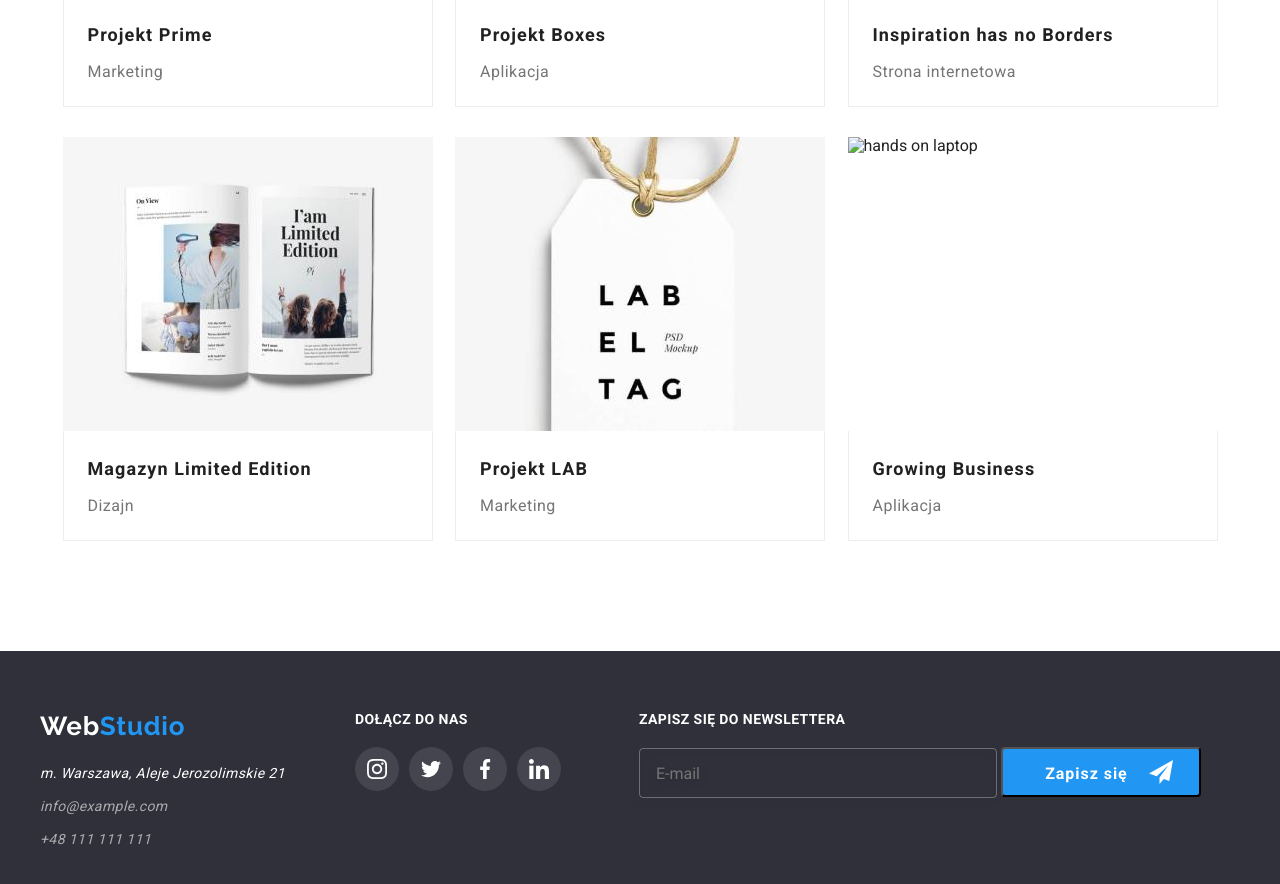
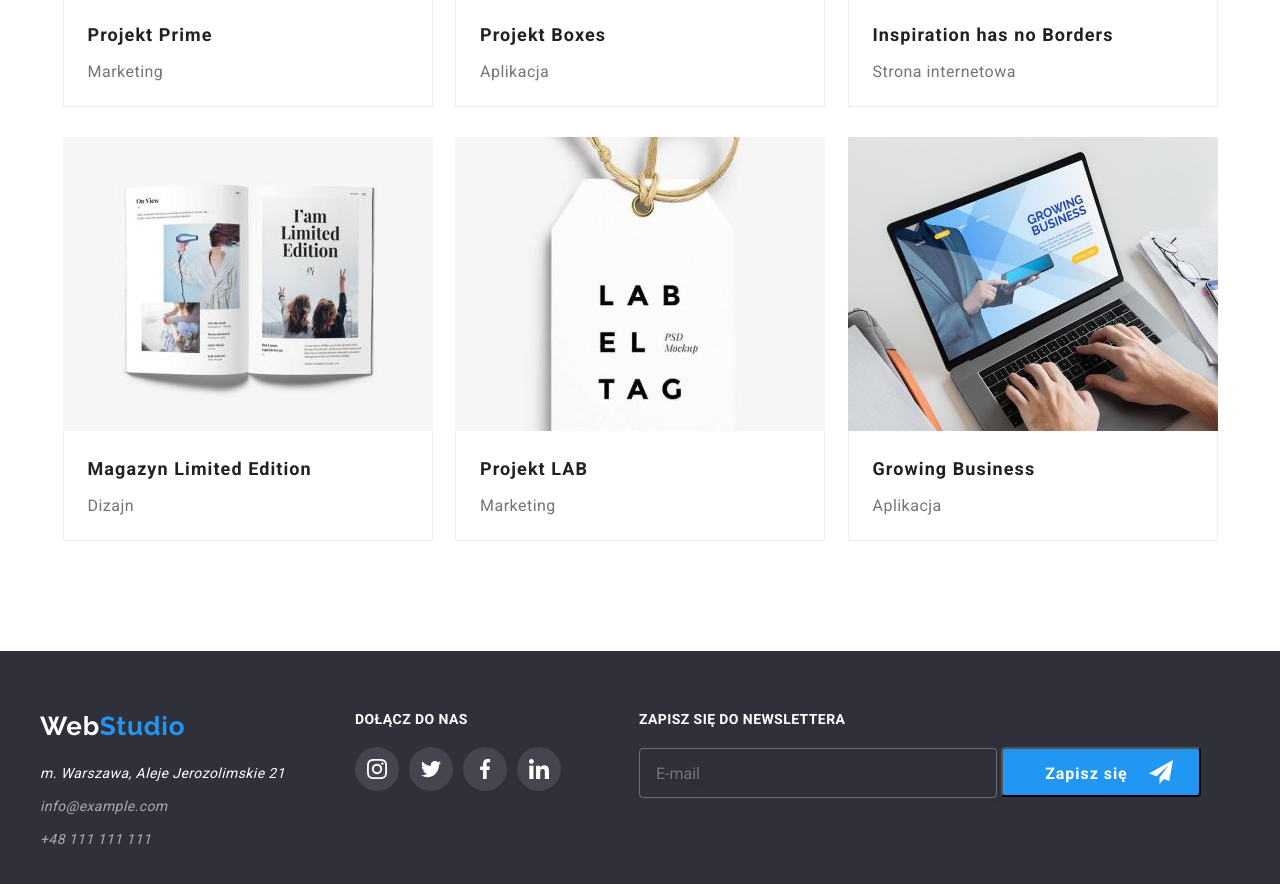
Before and after one commit to AgaP151/goit-markup-hw-07, a plain HTML site: page portfolio.html in a window 1280 px wide. Shown: the part 994-1878 px from the top of the page. Drawn offline with nearby package versions, Linux system fonts and the light colour scheme; the site is published under a folder, as on GitHub Pages, so addresses that start at the root find nothing.

Commit message:
seventh homework

```diff
--- a/portfolio.html
+++ b/portfolio.html
@@ -352,7 +352,7 @@
               <li>
                 <div class="portfolio-projects__img">
                   <img
-                    src="/images/portfolio/write-on-computer.jpg"
+                    src="images/portfolio/write-on-computer.jpg"
                     alt="hands on laptop"
                     width="370"
                     height="294"
```
